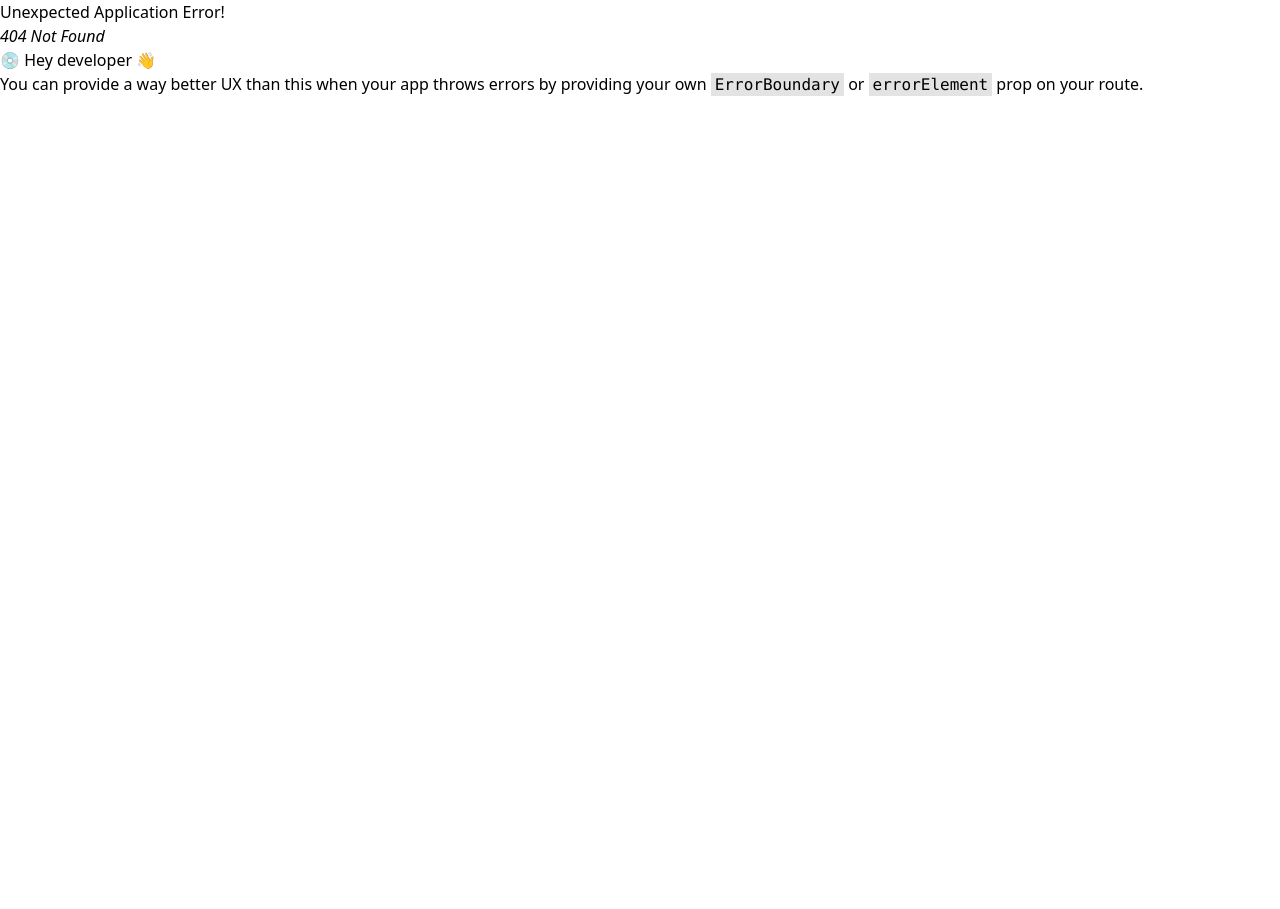
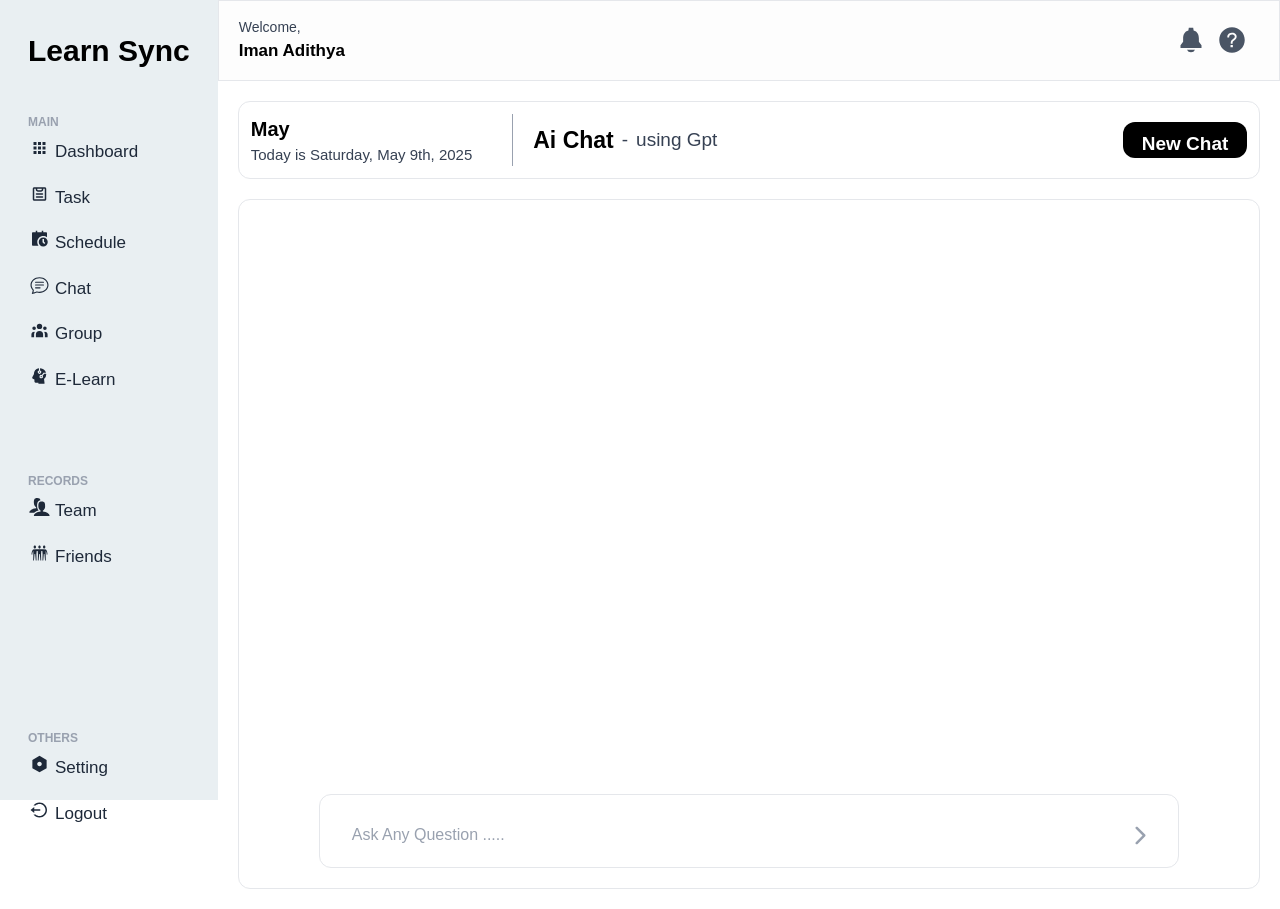
Before and after one commit to UchithmaSenevirathne/learn-sync, a React (Vite) app: page /chat in a window 1280 px wide. Before the commit this address had no page. Before the commit the page ends 800 px from the top, so only its background shows below. Built offline with nearby package versions, Linux system fonts and the light colour scheme; a web font is replaced by a local one.

Commit message:
chat page completed

```diff
--- a/src/App.jsx
+++ b/src/App.jsx
@@ -7,6 +7,7 @@ import {Login} from "./pages/Login.jsx";
 import {Register} from "./pages/Register.jsx";
 import {PrivateLayout} from "./layout/PrivateLayout.jsx";
 import {Task} from "./pages/dashboards/Task.jsx";
+import {Chat} from "./pages/dashboards/Chat.jsx";
 
 function App() {
 
@@ -28,6 +29,7 @@ function App() {
             element: <PrivateLayout/>,
             children: [
                 {path:"/task", element: <Task/>},
+                {path:"/chat", element: <Chat/>},
             ]
         }
     ])
--- a/src/pages/dashboards/Chat.jsx
+++ b/src/pages/dashboards/Chat.jsx
@@ -0,0 +1,35 @@
+import {IoIosArrowForward} from "react-icons/io";
+
+export const Chat = () => {
+    return (
+        <div className="flex flex-col font-anek p-5 gap-5">
+            <div className="flex border-1 border-gray-200 rounded-xl p-3 items-center">
+                <div className="flex flex-col border-r-1 border-gray-400 pr-10">
+                    <h1 className="text-[20px] font-semibold">May</h1>
+                    <h4 className="text-[15px] font-medium text-gray-700">Today is Saturday, May 9th, 2025</h4>
+                </div>
+                <div className="flex pl-5 items-center gap-2 flex-1">
+                    <h1 className="text-[23px] font-semibold">Ai Chat</h1>
+                    <div className="text-[19px] font-medium text-gray-700">-</div>
+                    <h4 className="text-[19px] font-medium text-gray-700">using Gpt</h4>
+                </div>
+                <div>
+                    <button
+                        className="text-[19px] font-semibold bg-black text-white rounded-xl w-[124px] justify-center pt-2">
+                        New Chat
+                    </button>
+                </div>
+            </div>
+            <div className="flex flex-col border border-gray-200 rounded-xl h-[690px]">
+                <div className="flex-1"></div>
+                <div className="flex justify-between items-center mx-20 my-5 border border-gray-200 rounded-xl gap-5 px-5 pt-4 relative">
+                    <textarea
+                        placeholder="Ask Any Question ....."
+                        className="flex-1 outline-none px-3 pt-3 placeholder-gray-400 resize-none h-14"
+                    />
+                    <IoIosArrowForward className="w-[35px] h-[35px] text-gray-400 pb-2"/>
+                </div>
+            </div>
+        </div>
+    )
+}
--- a/src/pages/dashboards/Task.jsx
+++ b/src/pages/dashboards/Task.jsx
@@ -5,7 +5,7 @@ import {HiOutlineDotsVertical, HiPlus} from "react-icons/hi";
 export const Task = () => {
     return (
         <div className="flex flex-col font-anek p-5">
-            <div className="flex border-1 border-gray-200 rounded-xl p-5 items-center">
+            <div className="flex border-1 border-gray-200 rounded-xl p-3 items-center">
                 <div className="flex flex-col border-r-1 border-gray-400 pr-10">
                     <h1 className="text-[20px] font-semibold">May</h1>
                     <h4 className="text-[15px] font-medium text-gray-700">Today is Saturday, May 9th, 2025</h4>
@@ -39,7 +39,7 @@ export const Task = () => {
                             <HiOutlineDotsVertical className="w-[18px] h-[18px]"/>
                         </div>
                     </div>
-                    <div className="h-[610px] p-3"></div>
+                    <div className="h-[630px] p-3"></div>
                 </div>
                 <div className="flex flex-col border-1 border-gray-200 rounded-xl flex-1">
                     <div className="flex items-center justify-between border-b-1 border-gray-200 h-full py-3 px-2">
@@ -52,7 +52,7 @@ export const Task = () => {
                             <HiOutlineDotsVertical className="w-[18px] h-[18px]"/>
                         </div>
                     </div>
-                    <div className="h-[610px] p-3"></div>
+                    <div className="h-[630px] p-3"></div>
                 </div>
                 <div className="flex flex-col border-1 border-gray-200 rounded-xl flex-1">
                     <div className="flex items-center justify-between border-b-1 border-gray-200 h-full py-3 px-2">
@@ -65,7 +65,7 @@ export const Task = () => {
                             <HiOutlineDotsVertical className="w-[18px] h-[18px]"/>
                         </div>
                     </div>
-                    <div className="h-[610px] p-3"></div>
+                    <div className="h-[630px] p-3"></div>
                 </div>
                 <div className="flex flex-col border-1 border-gray-200 rounded-xl flex-1">
                     <div className="flex items-center justify-between border-b-1 border-gray-200 h-full py-3 px-2">
@@ -78,7 +78,7 @@ export const Task = () => {
                             <HiOutlineDotsVertical className="w-[18px] h-[18px]"/>
                         </div>
                     </div>
-                    <div className="h-[610px] p-3"></div>
+                    <div className="h-[630px] p-3"></div>
                 </div>
             </div>
         </div>
```
